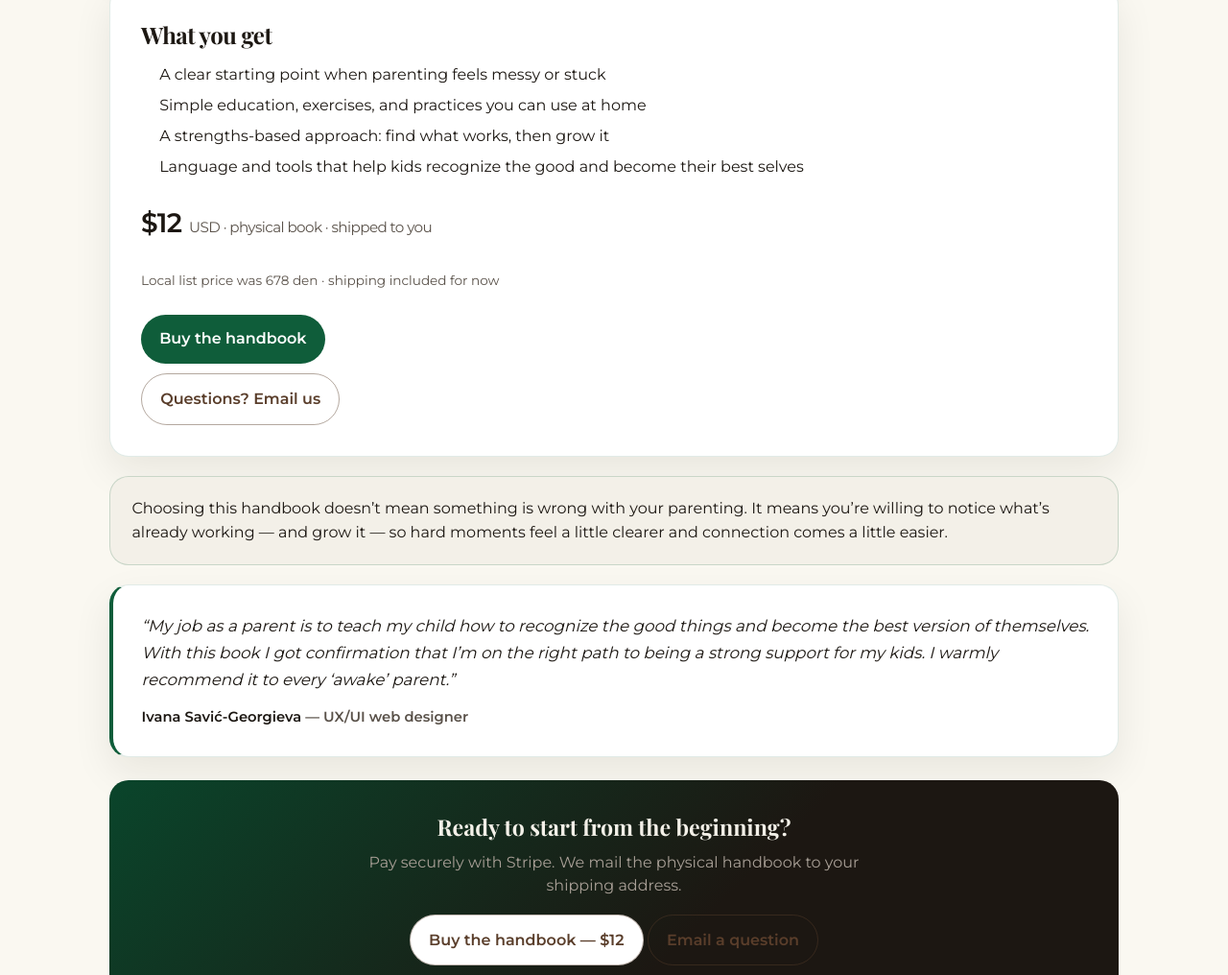
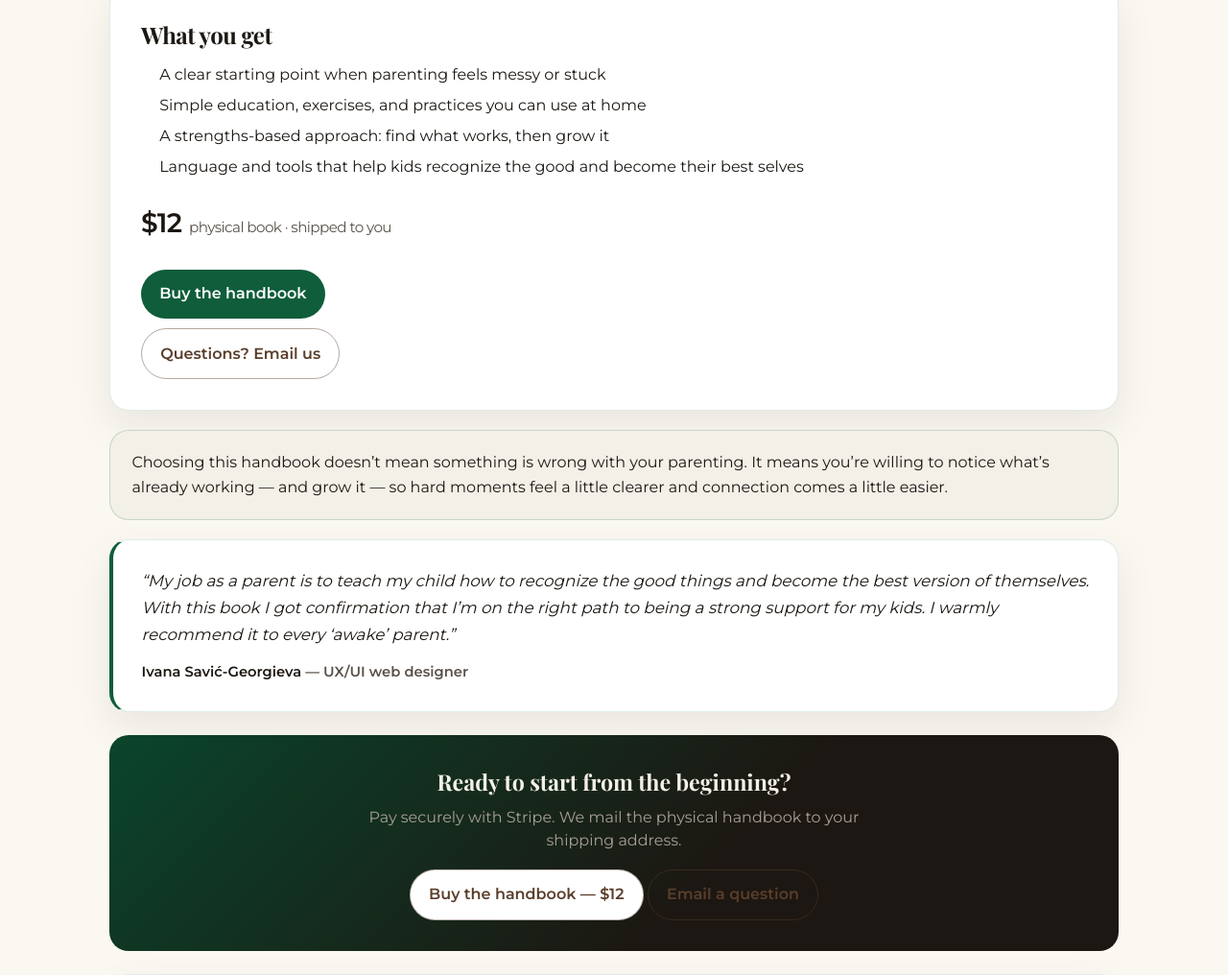
Before and after one commit to Kompweb/Grow2Guide, a plain HTML site: page handbook/index.html in a window 1280 px wide. Shown: the part 945-1961 px from the top of the page at 96% size. Drawn offline with nearby package versions, Linux system fonts and the light colour scheme.

Commit message:
Handbook price UI: dollars only (drop denar note)

```diff
--- a/handbook/index.html
+++ b/handbook/index.html
@@ -128,8 +128,7 @@
         <li>Language and tools that help kids recognize the good and become their best selves</li>
       </ul>
       <div class="hb-price-row">
-        <p class="hb-price"><span class="hb-price-amount">$12</span> <span class="hb-price-note">USD · physical book · shipped to you</span></p>
-        <p class="hb-price-local">Local list price was 678 den · shipping included for now</p>
+        <p class="hb-price"><span class="hb-price-amount">$12</span> <span class="hb-price-note">physical book · shipped to you</span></p>
         <a class="button" href="https://buy.stripe.com/6oUbJ1d689iFadw8Ke4Ja03">Buy the handbook</a>
         <a class="button button-ghost" href="#" data-g2g-mailto="subject=Parents%27%20Handbook%20question&amp;body=Hi%2C%0A%0AI%20have%20a%20question%20about%20the%20Parents%27%20Handbook.%0A%0AName%3A%0AEmail%3A%0A">Questions? Email us</a>
       </div>
```
